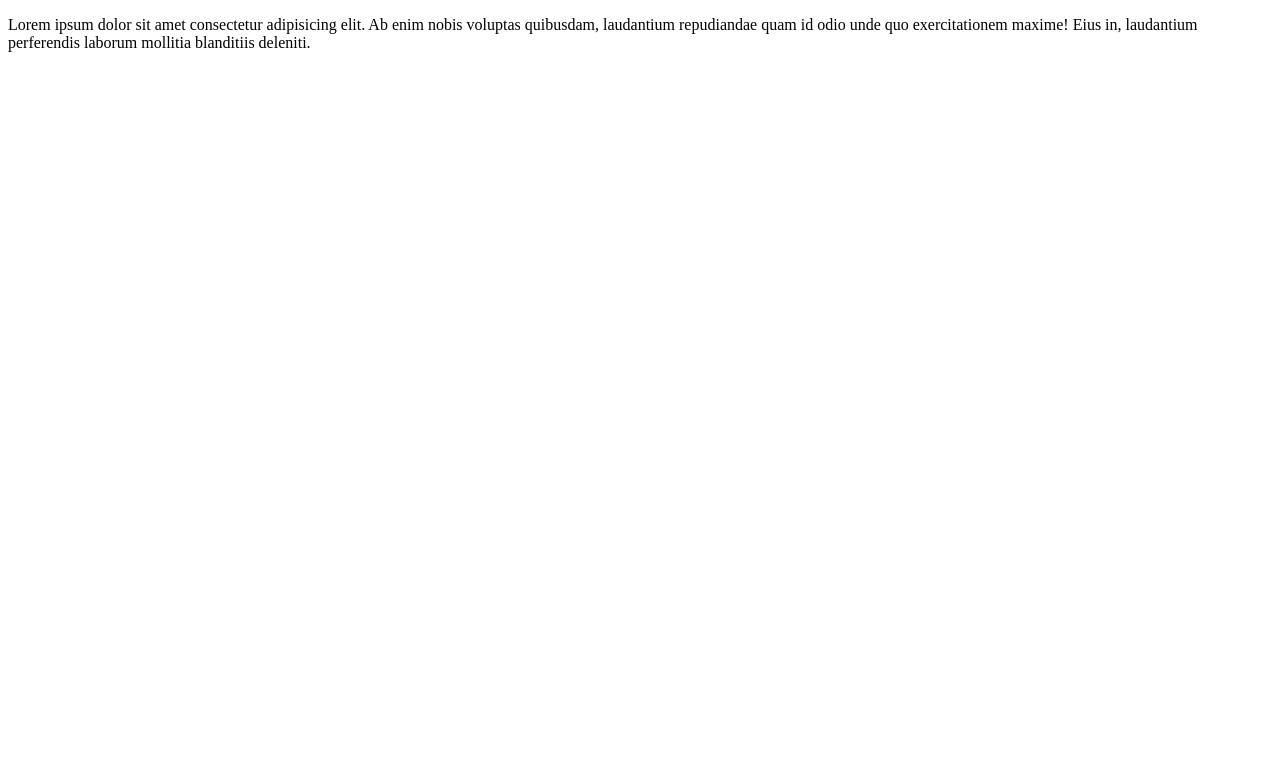
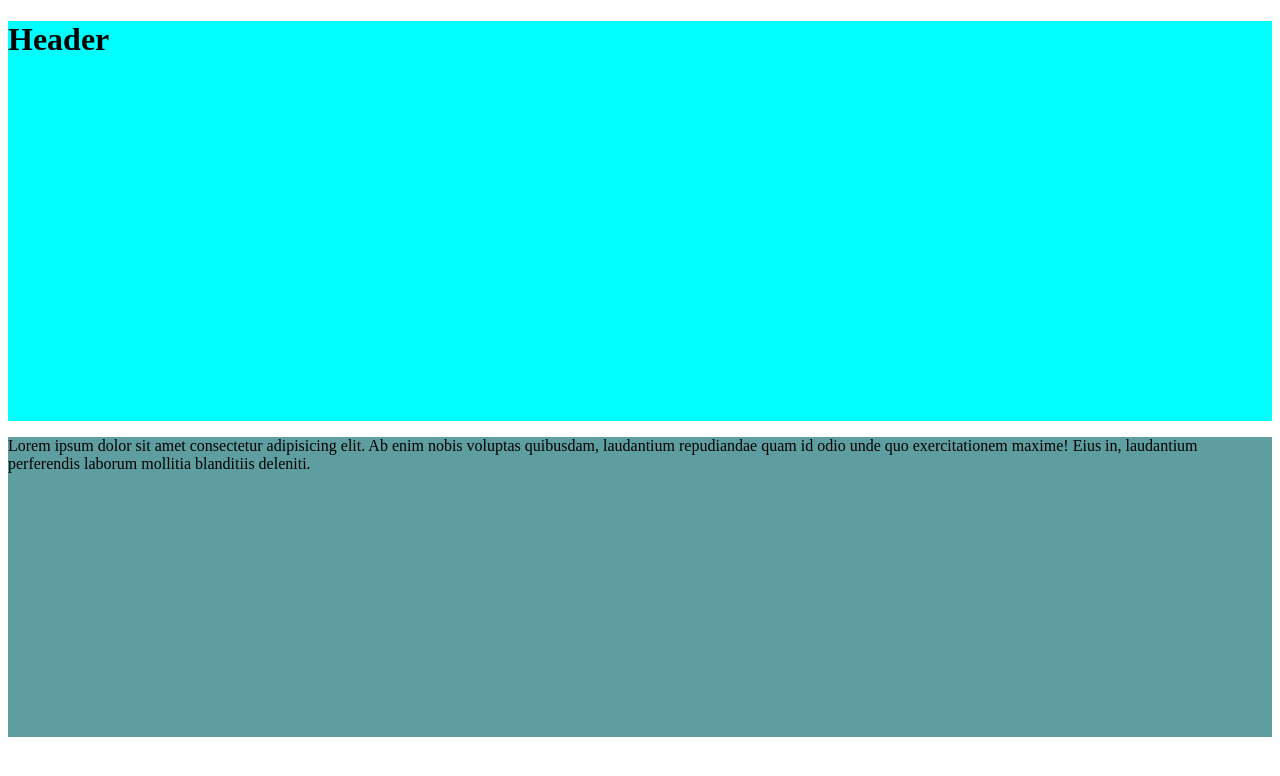
Before and after one commit to NoelMO98/sesion3, a plain HTML site: page index.html in a window 1280 px wide. Drawn offline with Linux system fonts and the light colour scheme.

Commit message:
Cambios a header y al párrafo de section

```diff
--- a/estilos.css
+++ b/estilos.css
@@ -0,0 +1,10 @@
+.container-header{
+    width: 100%;
+    height: 400px;
+    background-color: aqua;
+}
+
+.p-section{
+    height: 300px;
+    background-color: cadetblue;
+}
--- a/index.html
+++ b/index.html
@@ -4,12 +4,16 @@
     <meta charset="UTF-8">
     <meta name="viewport" content="width=device-width, initial-scale=1.0">
     <title>Document</title>
+    <link rel="stylesheet" href="estilos.css">
 </head>
 <body>
-    <header></header>
+    <header class="container-header">
+        <h1>Header</h1>
+        <nav></nav>
+    </header>
     <main></main>
     <section>
-        <p>Lorem ipsum dolor sit amet consectetur adipisicing elit. Ab enim nobis voluptas quibusdam, laudantium repudiandae quam id odio unde quo exercitationem maxime! Eius in, laudantium perferendis laborum mollitia blanditiis deleniti.</p>
+        <p class="p-section">Lorem ipsum dolor sit amet consectetur adipisicing elit. Ab enim nobis voluptas quibusdam, laudantium repudiandae quam id odio unde quo exercitationem maxime! Eius in, laudantium perferendis laborum mollitia blanditiis deleniti.</p>
     </section>
     <footer></footer>
 </body>
```
